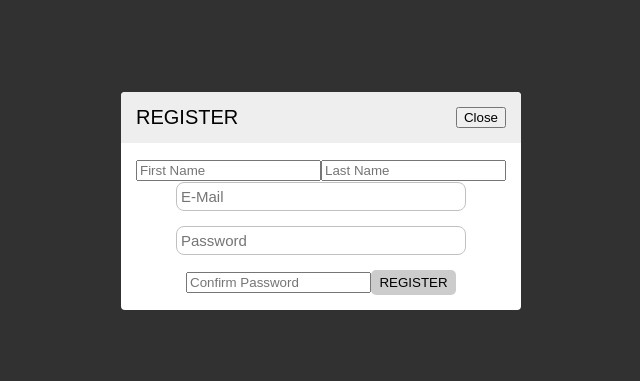
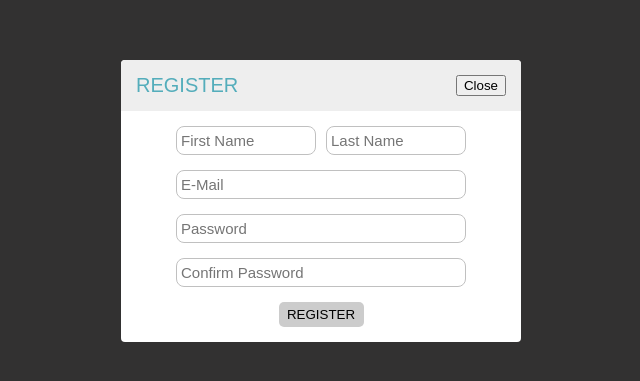
Before and after one commit to JuCaMoBa/E-Learning-App, a React (Create React App) app: page /modalsignup in a window 1280 px wide. Shown: the part 199-580 px from the top of the page, without its empty margins (319-959 px from the left). Built offline with nearby package versions, Linux system fonts and the light colour scheme.

Commit message:
New styles for Form and Modals

```diff
--- a/src/styles/form.scss
+++ b/src/styles/form.scss
@@ -20,6 +20,17 @@
   width: 280px;
 }
 
+.confirmpassword {
+  background: #ffffff;
+  border: 1px solid silver;
+  font-size: 15px;
+  padding: 5px 4px;
+  height: 17px;
+  border-radius: 8px;
+  margin-bottom: 15px;
+  width: 280px;
+}
+
 .button {
   padding: 5px 4px;
   background: #ccc;
@@ -28,3 +39,26 @@
   border-radius: 5px;
   width: 85px;
 }
+
+.firstname {
+  background: #ffffff;
+  border: 1px solid silver;
+  font-size: 15px;
+  padding: 5px 4px;
+  height: 17px;
+  border-radius: 8px;
+  margin-bottom: 15px;
+  width: 130px;
+}
+
+.lastname {
+  background: #ffffff;
+  border: 1px solid silver;
+  font-size: 15px;
+  padding: 5px 4px;
+  height: 17px;
+  border-radius: 8px;
+  margin-bottom: 15px;
+  width: 130px;
+  margin-left: 10px;
+}
--- a/src/styles/modalsingin.scss
+++ b/src/styles/modalsingin.scss
@@ -34,6 +34,7 @@
   flex-grow: 1;
   padding: 0 var(--gap);
   font-size: 20px;
+  color: #54adbb;
 }
 
 .modal__close {
```
